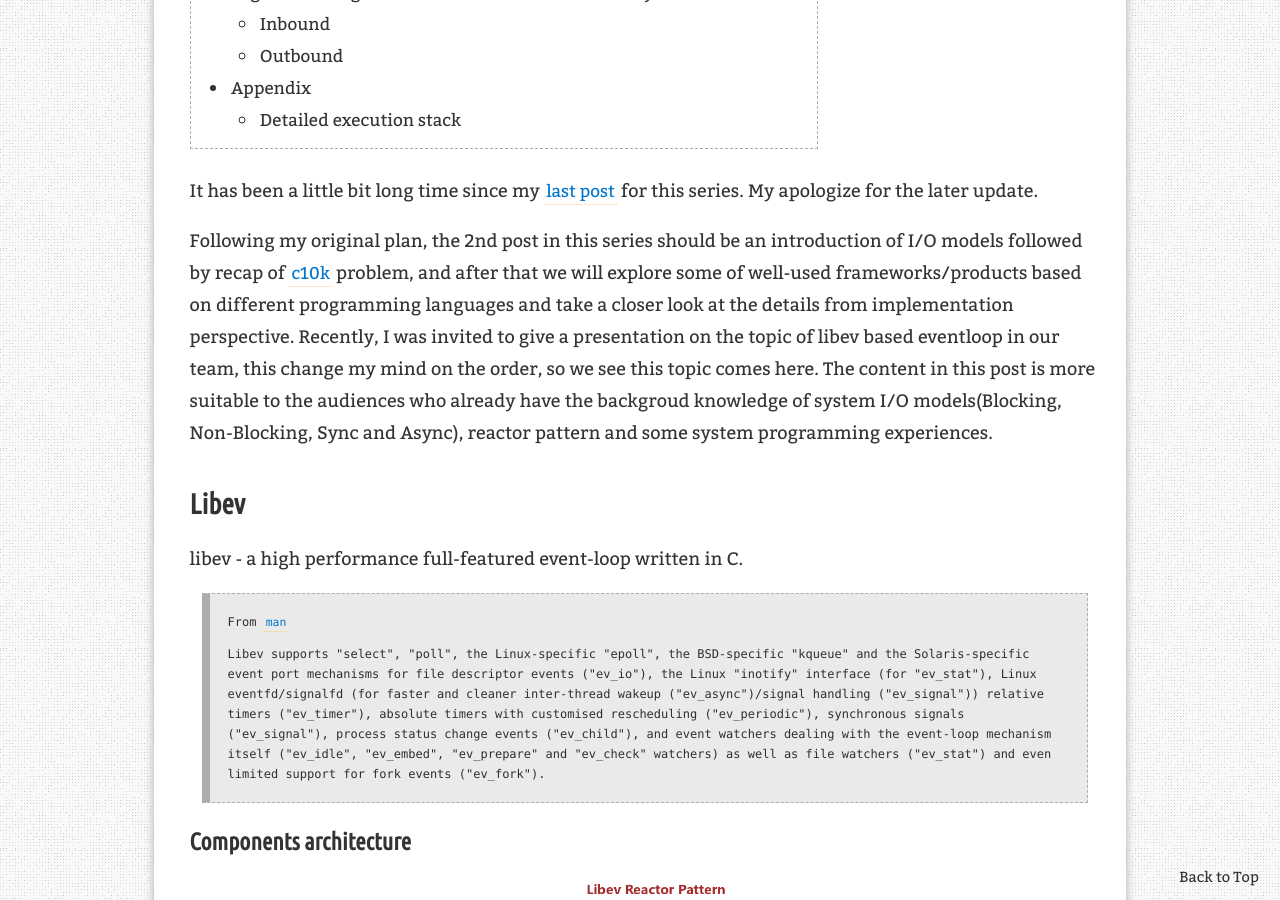
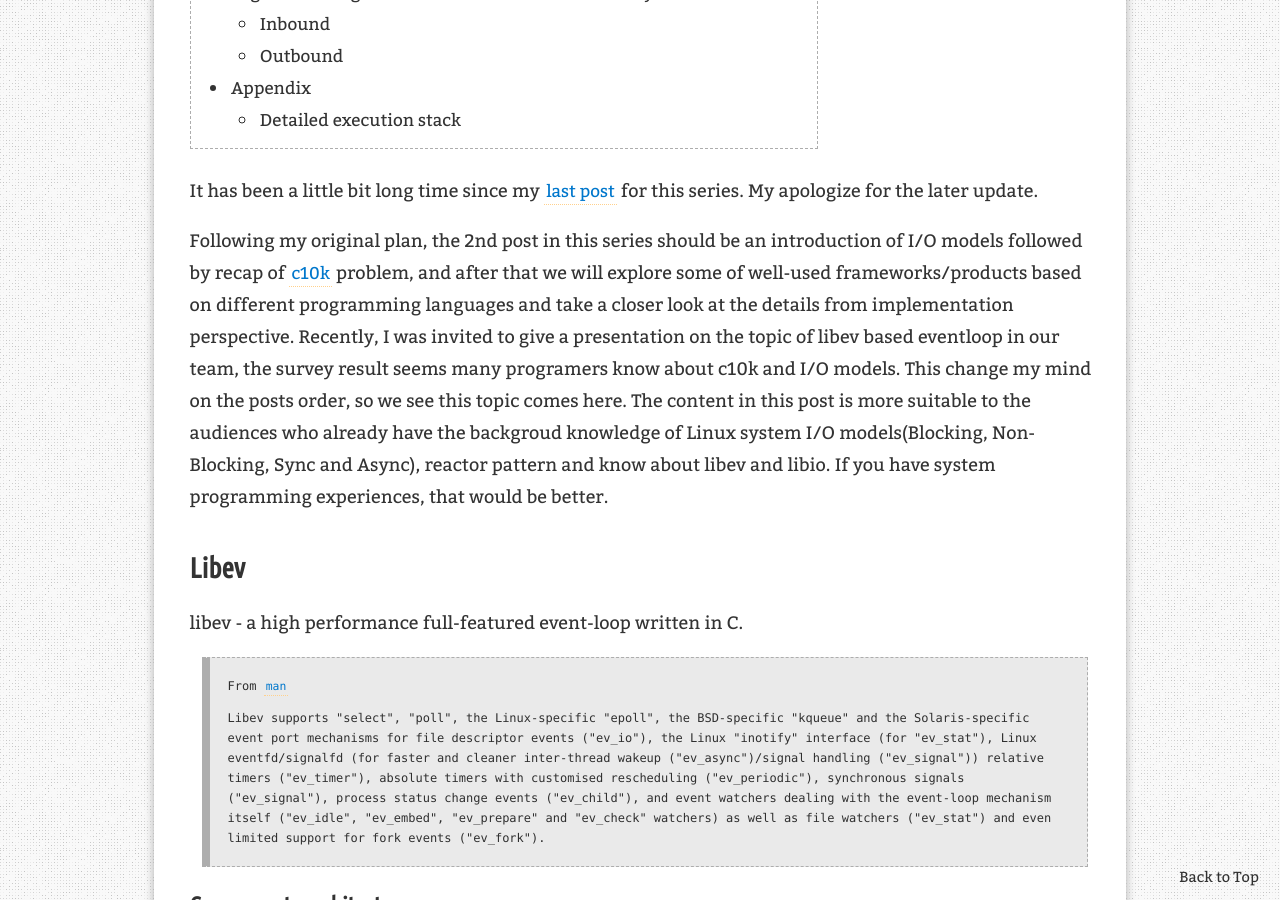
Before and after one commit to leezhenghui/leezhenghui.github.io, a Jekyll site: the page built from _posts/2018-12-01-io-strategy-dive-into-libev-libeio.md, in a window 1280 px wide and 900 px high, scrolled down 950 px. Built offline with Jekyll 4.4.1, drawn with Linux system fonts in a browser that asks for light colours; comment, search, counter and statistics services are not loaded.

Commit message:
auto udpate by doc builder

```diff
--- a/_posts/2018-12-01-io-strategy-dive-into-libev-libeio.md
+++ b/_posts/2018-12-01-io-strategy-dive-into-libev-libeio.md
@@ -16,7 +16,7 @@
 
 It has been a little bit long time since my [last post](https://leezhenghui.github.io/io-strategy/2017/11/11/io-strategy-motivation.html) for this series. My apologize for the later update.
 
-Following my original plan, the 2nd post in this series should be an introduction of I/O models followed by recap of [c10k](https://en.wikipedia.org/wiki/C10k_problem) problem, and after that we will explore some of well-used frameworks/products based on different programming languages and take a closer look at the details from implementation perspective. Recently, I was invited to give a presentation on the topic of libev based eventloop in our team, this change my mind on the order, so we see this topic comes here. The content in this post is more suitable to the audiences who already have the backgroud knowledge of system I/O models(Blocking, Non-Blocking, Sync and Async), reactor pattern and some system programming experiences.
+Following my original plan, the 2nd post in this series should be an introduction of I/O models followed by recap of [c10k](https://en.wikipedia.org/wiki/C10k_problem) problem, and after that we will explore some of well-used frameworks/products based on different programming languages and take a closer look at the details from implementation perspective. Recently, I was invited to give a presentation on the topic of libev based eventloop in our team, the survey result seems many programers know about c10k and I/O models. This change my mind on the posts order, so we see this topic comes here. The content in this post is more suitable to the audiences who already have the backgroud knowledge of Linux system I/O models(Blocking, Non-Blocking, Sync and Async), reactor pattern and know about libev and libio. If you have system programming experiences, that would be better.
 
 ## Libev
 
```
